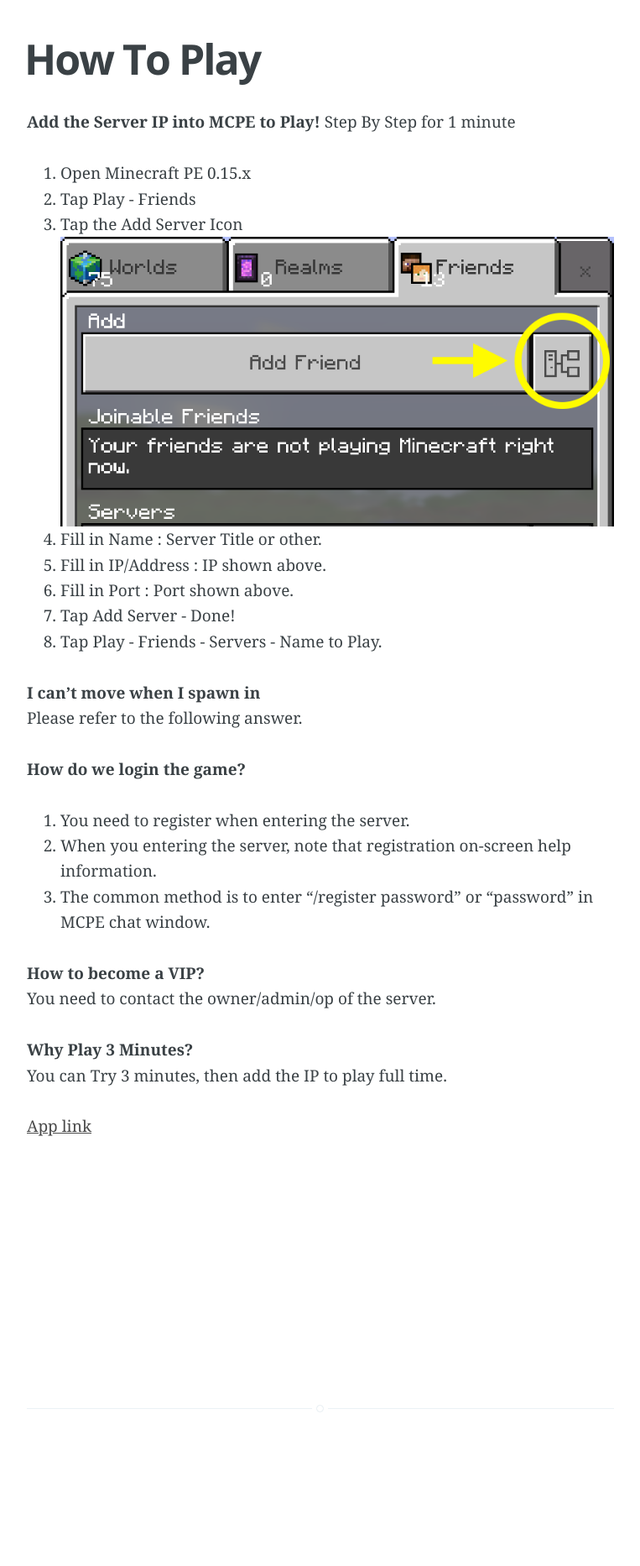
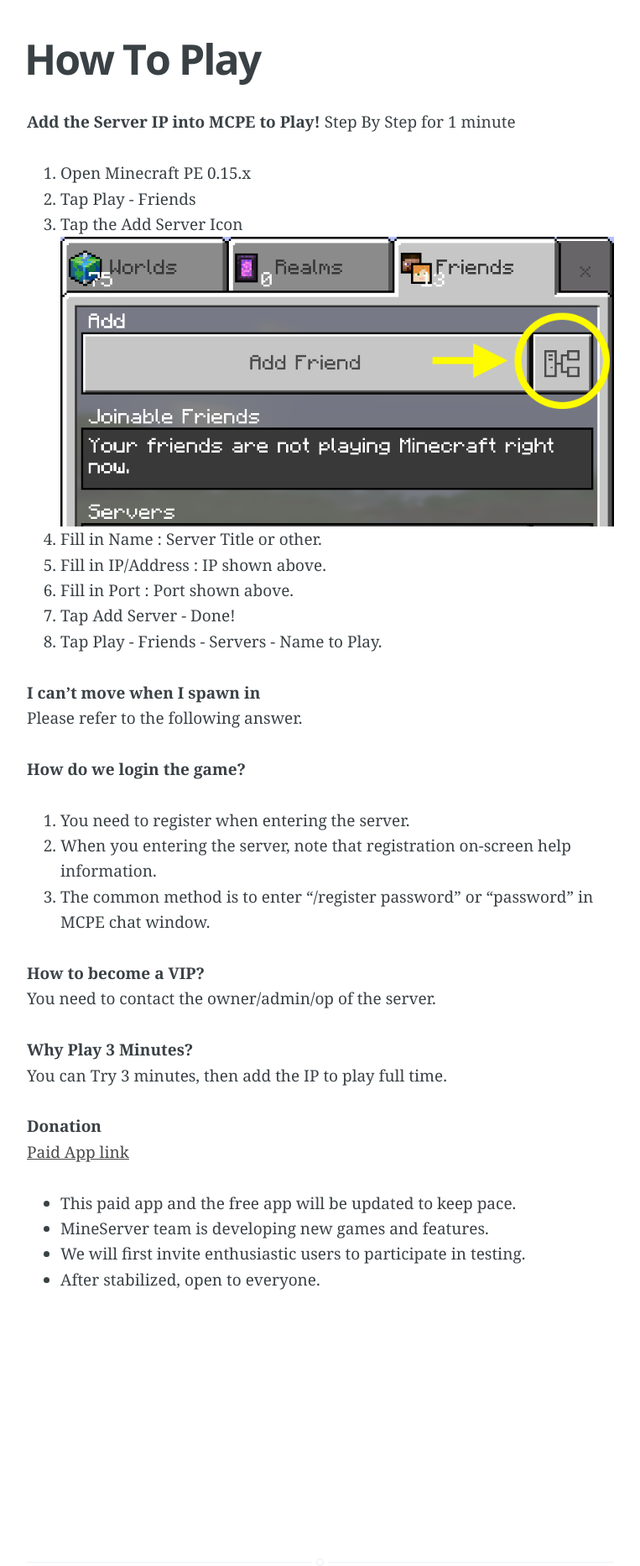
Before and after one commit to Minecraft-PE-Servers/Minecraft-PE-Servers.github.io, a Jekyll site: the page built from _posts/2016-06-28-How-to-play-Minecraft-pe-servers-By-MineServer-APP.md, in a window 1280 px wide. Shown: the whole page at 84% size, without its empty margins (258-1021 px from the left). Built offline with Jekyll 4.4.1, drawn with Linux system fonts in a browser that asks for light colours; before the commit the page ends 1682 px from its top, so only the background shows below that.

Commit message:
提交发布

```diff
--- a/_posts/2016-06-28-How-to-play-Minecraft-pe-servers-By-MineServer-APP.md
+++ b/_posts/2016-06-28-How-to-play-Minecraft-pe-servers-By-MineServer-APP.md
@@ -32,4 +32,9 @@
 **Why Play 3 Minutes?**
 You can Try 3 minutes, then add the IP to play full time.
 
-[App link](https://itunes.apple.com/app/id1144129231)
+**Donation**
+[Paid App link](https://itunes.apple.com/app/id1144129231)
+- This paid app and the free app will be updated to keep pace.
+- MineServer team is developing new games and features.
+- We will first invite enthusiastic users to participate in testing.
+- After stabilized, open to everyone.
```
Also changed, not shown: _posts/2016-06-10-mineserver-feedback.md (+7 -0 lines), _posts/2016-08-11-EasyPlay.md (+7 -0 lines), _posts/2016-08-13-AppNews.md (line endings or trailing spaces).
